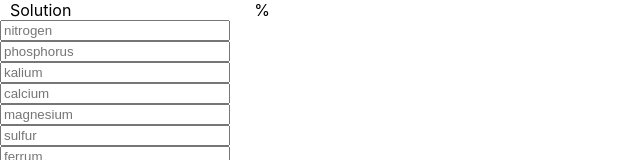
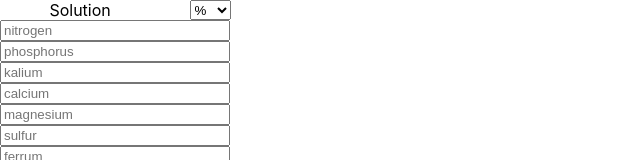
Before and after one commit to soenso/hook-form-tutor, a React (Create React App) app: page / in a window 1280 px wide. Shown: the top 160 px of the page, without its empty margins (0-640 px from the left). Built offline with nearby package versions, Linux system fonts and the light colour scheme.

Commit message:
proportion selector added

```diff
--- a/src/App.css
+++ b/src/App.css
@@ -46,5 +46,5 @@
   flex-direction: row;
   width: 260px;
   padding-left: 10px;
-  justify-content: space-between;
+  justify-content: space-around;
 }
--- a/src/App.js
+++ b/src/App.js
@@ -24,7 +24,11 @@ function App() {
       {/* register your input into the hook by invoking the "register" function */}
       <div className="form-header">
         <span>Solution</span>
-        <span>%</span>
+        <select {...register("proportion")}>
+          <option value="%">%</option>
+          <option value="mg">mg</option>
+          <option value="ml">ml</option>
+        </select>
       </div>
       <div className="container">
         <input placeholder="nitrogen" {...register("nitro")} />
```
